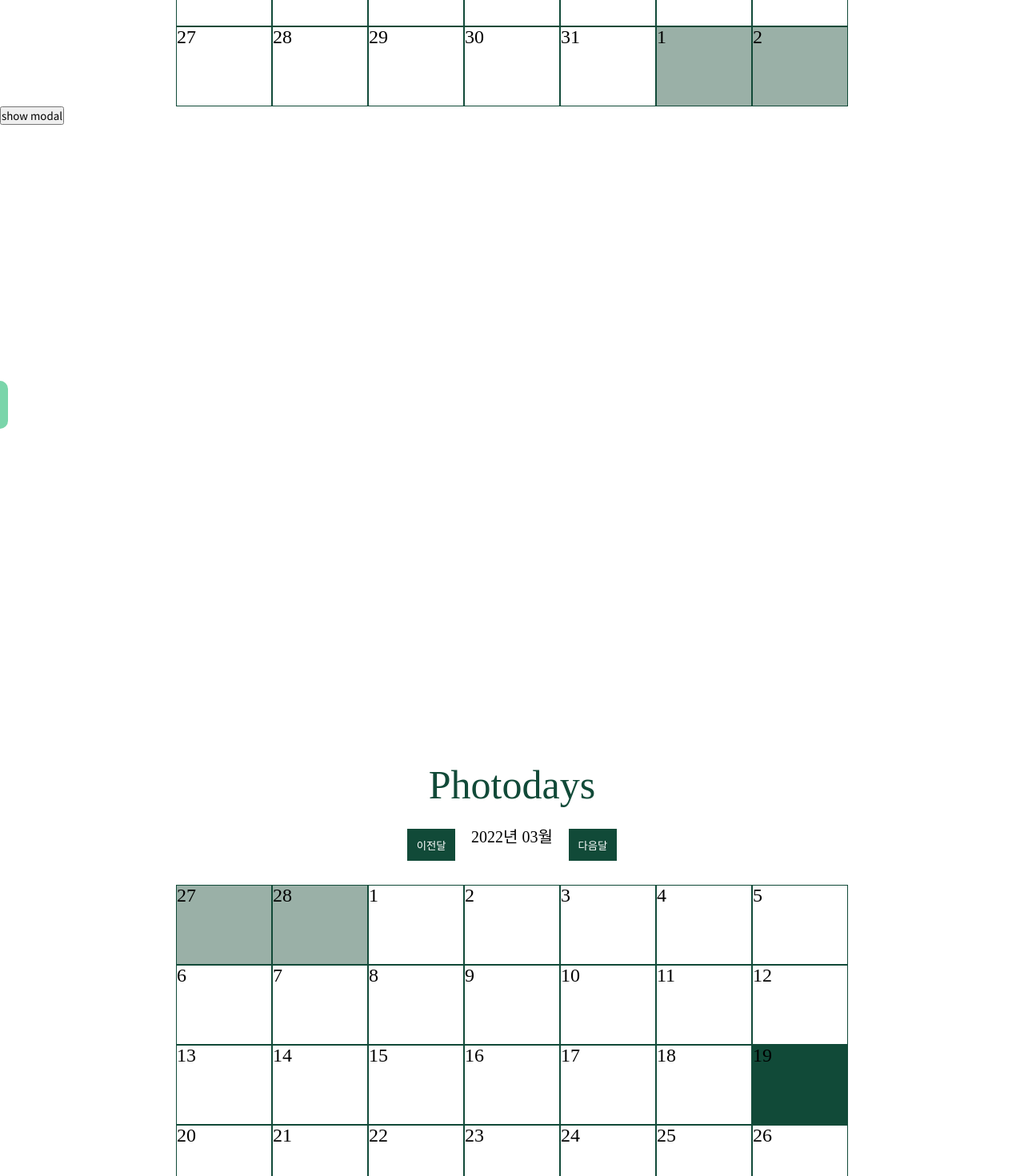
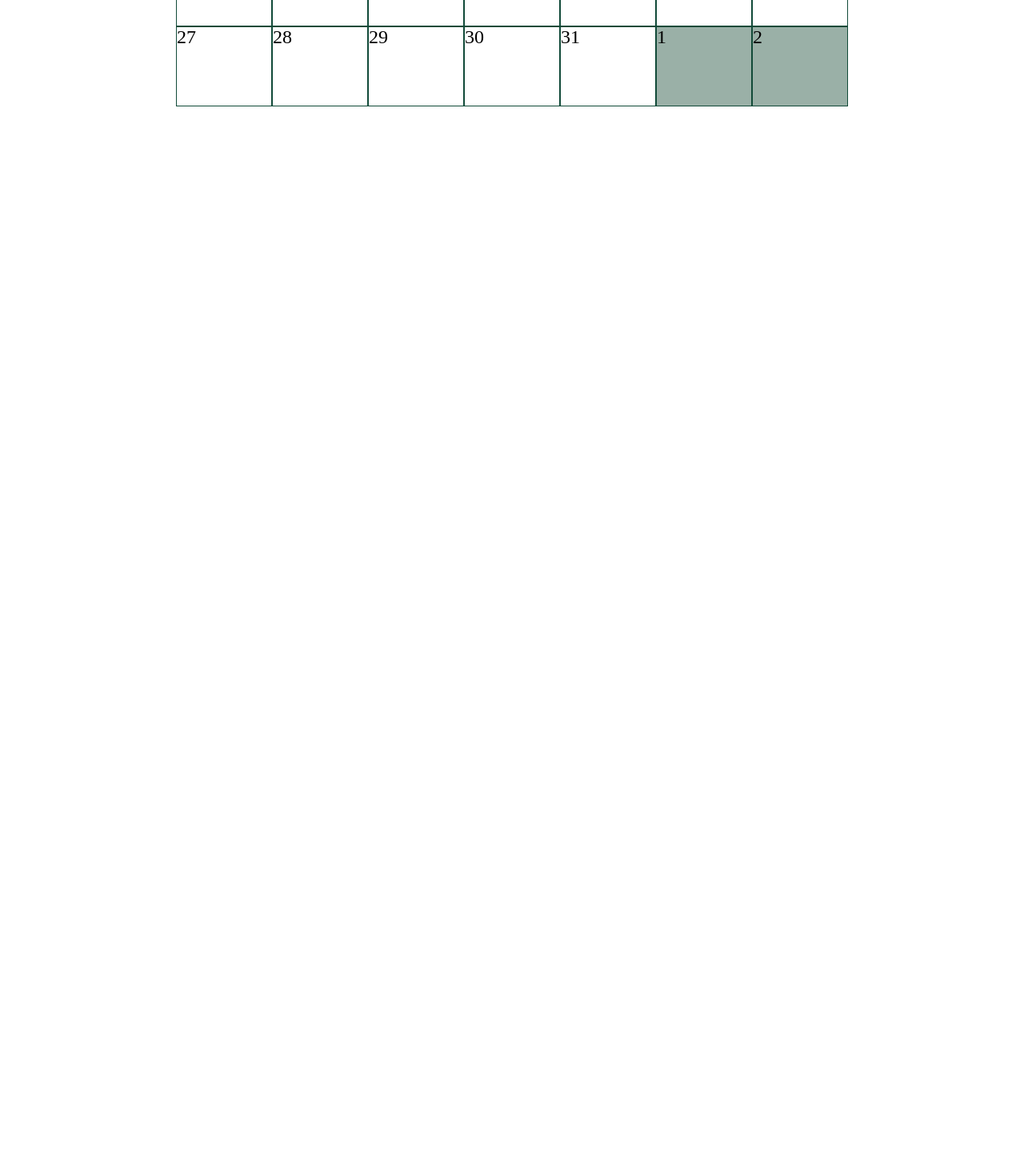
Before and after one commit to seolhyelin/Photodays, a React (Create React App) app: page / in a window 1280 px wide. Shown: the part 540-2010 px from the top of the page at 80% size. After the commit the page ends 800 px from the top, so only its background shows below. Built offline with nearby package versions, Linux system fonts and the light colour scheme; a web font is replaced by a local one.

Commit message:
commit before merge

```diff
--- a/src/index.tsx
+++ b/src/index.tsx
@@ -10,14 +10,11 @@
 
 ReactDOM.render(
   <ThemeProvider theme={theme}>
+    <GlobalStyle />
     <RecoilRoot>
       <App />
       <MainCal />
     </RecoilRoot>
-    <GlobalStyle />
-    <App />
-    <Sidebar />
-    <MainCal />
   </ThemeProvider>,
   document.getElementById('root'),
 );
```
